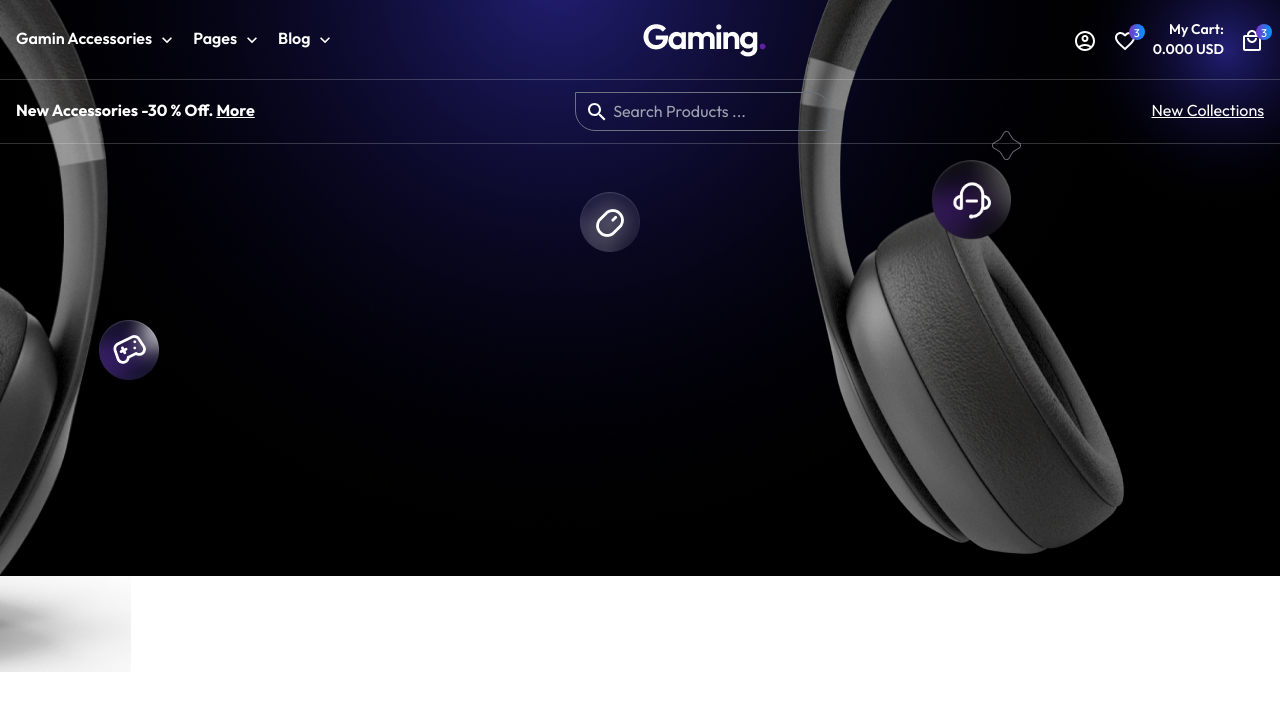
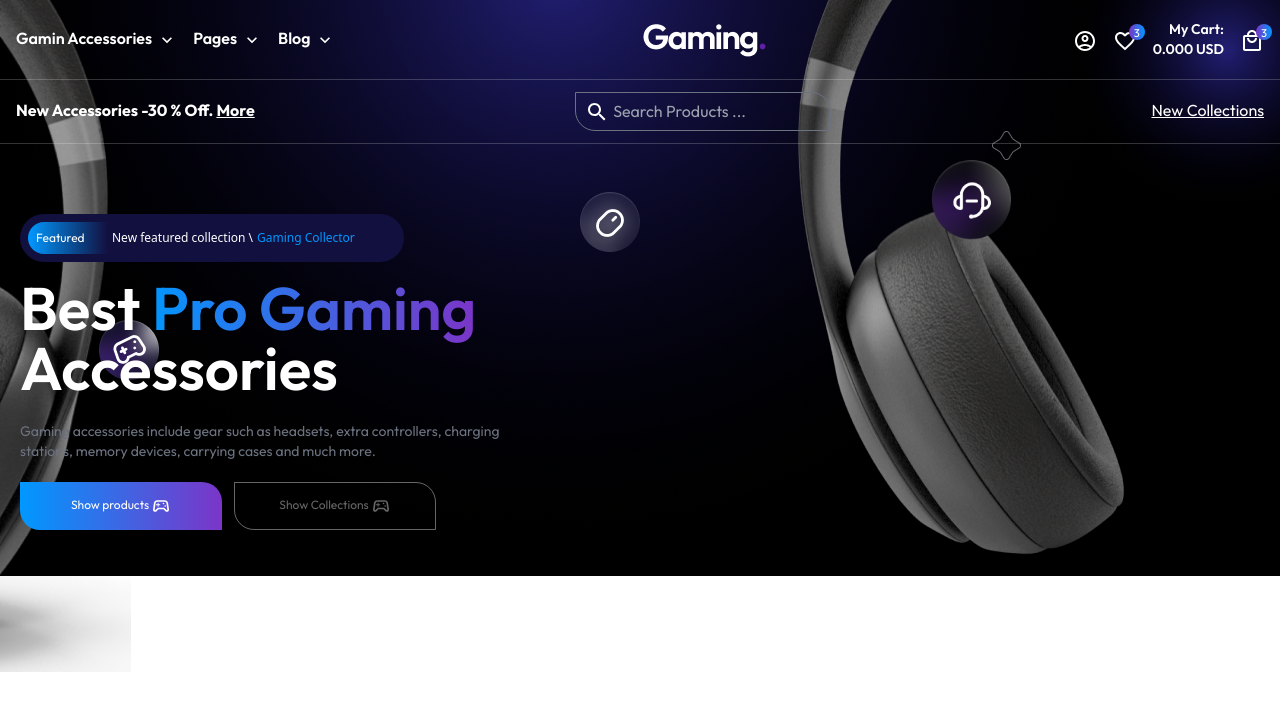
Before and after one commit to Meiti-021/gaming-e-commerce, a React (Vite) app: page / in a window 1280 px wide. Shown: the top 710 px of the page. Built offline with nearby package versions, Linux system fonts and the light colour scheme.

Commit message:
create hero section

```diff
--- a/src/components/Header.jsx
+++ b/src/components/Header.jsx
@@ -66,7 +66,7 @@ const Header = () => {
   const [menu, setMenu] = useState(false);
   const [sidenav, setSideNav] = useState(false);
   return (
-    <div className="h-auto z-40 fixed w-full ">
+    <div className="h-auto z-50 fixed w-full ">
       <div className="absolute w-full h-full -z-10"></div>
       <div className="md:hidden w-full h-14 p-3 flex items-center justify-between bg-black ">
         <img src={logo} alt="logo" className="h-7 object-contain" />
--- a/src/pages/Home.jsx
+++ b/src/pages/Home.jsx
@@ -7,7 +7,7 @@ import circle3 from "../assets/images/round-img-big.png";
 import circle4 from "../assets/images/round-img-small.png";
 import circle5 from "../assets/images/full-bluthooth.png";
 import herostar from "../assets/images/top-star.png";
-
+import SportsEsportsOutlinedIcon from "@mui/icons-material/SportsEsportsOutlined";
 const Home = () => {
   return (
     <div className="relative">
@@ -56,6 +56,46 @@ const Home = () => {
           />
           <img src={circle2} alt="" className="absolute right-0 top-0" />
         </div>
+        <div className="absolute w-full h-full  z-40 pt-14">
+          <div className="w-full h-full mx-auto max-w-7xl ">
+            <div className=" h-full md:mt-14 p-5 flex flex-col justify-center gap-5 w-[30rem] xl:w-[34rem]">
+              <div className="h-11 w-96 xs:h-12 transition-all bg-dark-blue rounded-full flex items-center p-2 gap-1 ">
+                <div className="h-full rounded-s-full w-20 bg-gradient-to-r from-blue  to-dark-blue font-first-font text-white text-xs flex items-center px-2 pt-[0.1rem]">
+                  Featured
+                </div>
+                <p className="text-white text-xs">New featured collection \</p>
+                <p className="text-xs text-blue">Gaming Collector</p>
+              </div>
+              <h1 className="font-first-font lg:text-5xl xl:text-6xl text-white text-4xl font-semibold">
+                Best
+                <span className="text-transparent bg-clip-text bg-gradient-to-r from-blue to-second-color">
+                  {" "}
+                  Pro Gaming
+                </span>
+                <br /> Accessories
+              </h1>
+              <p className="text-white md:text-gray-500 text-sm font-first-font ">
+                Gaming accessories include gear such as headsets, extra
+                controllers, charging stations, memory devices, carrying cases
+                and much more.
+              </p>
+              <div className="flex gap-3 h-10 w-72 transition-all xs:w-[26rem] xs:h-[3rem]">
+                <button className="w-1/2 transition-all  h-full search-bar  bg-gradient-to-r from-blue to-second-color text-xs font-first-font text-white ">
+                  Show products
+                  <SportsEsportsOutlinedIcon
+                    style={{ fontSize: "20px", marginLeft: "2px" }}
+                  />
+                </button>
+                <button className="w-1/2 transition-all  h-full search-bar border-[1px] border-[rgba(255,255,255,0.4)] text-xs font-first-font text-[rgba(255,255,255,0.4)]">
+                  Show Collections
+                  <SportsEsportsOutlinedIcon
+                    style={{ fontSize: "20px", marginLeft: "2px" }}
+                  />
+                </button>
+              </div>
+            </div>
+          </div>
+        </div>
       </div>
     </div>
   );
--- a/tailwind.config.js
+++ b/tailwind.config.js
@@ -14,6 +14,7 @@ export default {
         "second-color": "#7b35c8",
         "border-color": "#cccccc",
         blue: "#0098ff",
+        "dark-blue": "#12103E",
       },
       screens: {
         xs: "575px",
```
